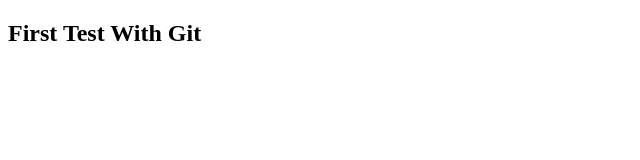
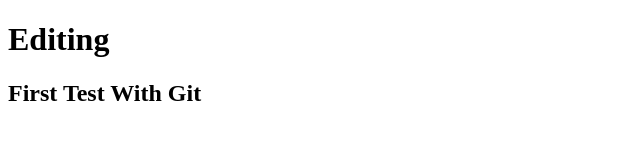
Before and after one commit to azizsheq/test-one, a plain HTML site: page index.html in a window 1280 px wide. Shown: the whole page, without its empty margins (0-640 px from the left). Drawn offline with Linux system fonts and the light colour scheme.

Commit message:
first editing

```diff
--- a/index.html
+++ b/index.html
@@ -6,6 +6,7 @@
     <title>Document</title>
 </head>
 <body>
+    <h1>Editing </h1>
     <h2>First Test With Git</h2>
 </body>
 </html>
```
Also changed, not shown: 1 other file.
